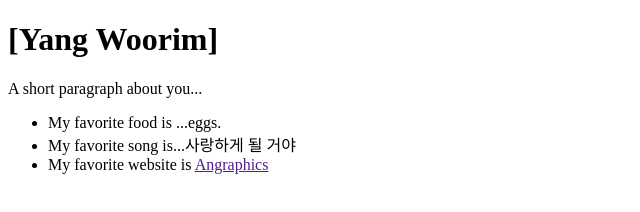
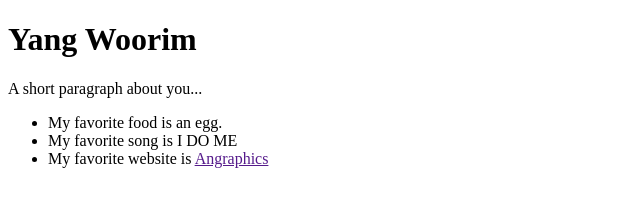
Before and after one commit to Yang-122/UIDesign1, a plain HTML site: page index.html in a window 1280 px wide. Shown: the whole page, without its empty margins (0-640 px from the left). Drawn offline with Linux system fonts and the light colour scheme.

Commit message:
Update index.html

```diff
--- a/index.html
+++ b/index.html
@@ -3,7 +3,7 @@
 <html>
 
 <head>
-  <title>[Yang Woorim] | UI Design Programming 1</title>
+  <title>Yang Woorim | UI Design Programming 1</title>
   <meta charset="utf-8" />
 </head>
 
@@ -17,11 +17,11 @@
       <!-- <img src="https://archives.bulbagarden.net/media/upload/2/24/Spr_2c_054.png" alt="Psyduck" /> -->
 
       <!-- about me-->
-      <h1>[Yang Woorim]</h1>
+      <h1>Yang Woorim</h1>
       <p class="desc">A short paragraph about you...</p>
       <ul>
-        <li>My favorite food is ...eggs.</li>
-        <li>My favorite song is...사랑하게 될 거야</li>
+        <li>My favorite food is an egg.</li>
+        <li>My favorite song is I DO ME</li>
         <li>My favorite website is <a href="">Angraphics</a></li>
       </ul>
 
```
